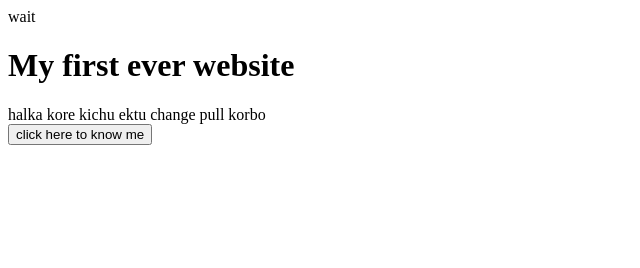
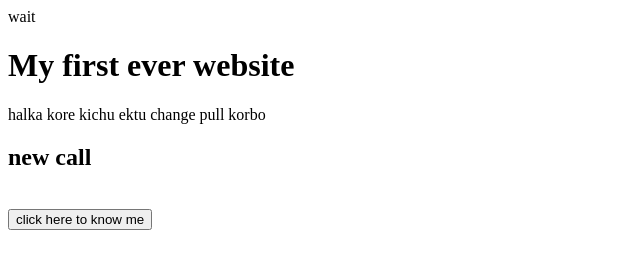
Before and after one commit to OntornH/my-first-website, a plain HTML site: page index.html in a window 1280 px wide. Shown: the whole page, without its empty margins (0-640 px from the left). Drawn offline with Linux system fonts and the light colour scheme.

Commit message:
got something

```diff
--- a/index.html
+++ b/index.html
@@ -11,6 +11,7 @@
     <h1>My first ever website</h1>
     halka kore kichu ektu change
     pull korbo
+    <h2>new call</h2>
     <br>
     <button>click here to know me</button>
 </body>
```
